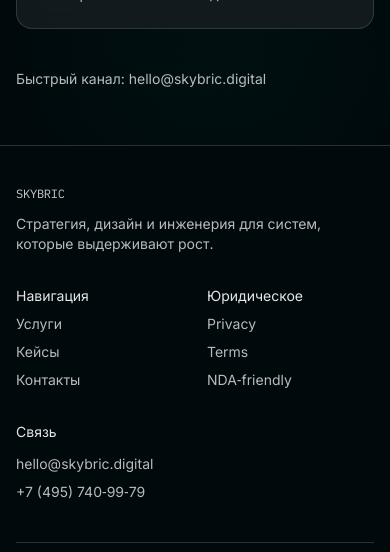
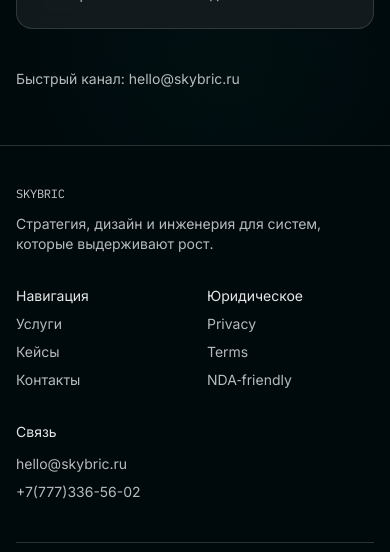
Before and after one commit to iloaq/agency, a Next.js app: page /audit in a window 390 px wide. Shown: the part 552-1104 px from the top of the page. Built offline with nearby package versions, Linux system fonts and the light colour scheme; no server answers.

Commit message:
Update contact information across the site: changed email from hello@skybric.digital to hello@skybric.ru and updated telephone number to +7(777)336-56-02 in multiple components.

```diff
--- a/app/(site)/audit/page.tsx
+++ b/app/(site)/audit/page.tsx
@@ -46,8 +46,8 @@
         <Reveal delay={0.1}>
           <div className="mt-10 text-sm text-[rgb(var(--text-primary-rgb)/0.72)]">
             Быстрый канал:{" "}
-            <a className="focus-ring rounded-md" href="mailto:hello@skybric.digital">
-              hello@skybric.digital
+            <a className="focus-ring rounded-md" href="mailto:hello@skybric.ru">
+              hello@skybric.ru
             </a>
           </div>
         </Reveal>
--- a/app/(site)/contact/page.tsx
+++ b/app/(site)/contact/page.tsx
@@ -24,8 +24,8 @@
           <Reveal>
             <CTA
               title="Письмо"
-              description="hello@skybric.digital"
-              primary={{ label: "Написать", href: "mailto:hello@skybric.digital" }}
+              description="hello@skybric.ru"
+              primary={{ label: "Написать", href: "mailto:hello@skybric.ru" }}
               secondary={{ label: "Запросить аудит", href: "/audit" }}
             />
           </Reveal>
--- a/app/(site)/page.tsx
+++ b/app/(site)/page.tsx
@@ -18,8 +18,8 @@
   const org = organizationJsonLd({
     url: "https://skybric.digital",
     name: "SKybric",
-    email: "hello@skybric.digital",
-    telephone: "+7-495-740-99-79",
+    email: "hello@skybric.ru",
+    telephone: "+7-777-336-56-02",
   });
 
   return (
--- a/shared/components/sections/Hero.tsx
+++ b/shared/components/sections/Hero.tsx
@@ -136,23 +136,23 @@
               <div className="flex items-end justify-end lg:justify-start">
                 <div className="flex flex-col gap-6">
                   <a
-                    href="mailto:hello@skybric.digital"
+                    href="mailto:hello@skybric.ru"
                     className="flex items-center gap-3 hover:opacity-80 transition-opacity"
                     style={{ color: 'var(--current-scheme-text)' }}
                   >
                     <Icon icon={MdEmail} size={24} />
                     <Text variant="large" style={{ color: 'var(--current-scheme-text)' }}>
-                      hello@skybric.digital
+                      hello@skybric.ru
                     </Text>
                   </a>
                   <a
-                    href="tel:+74957409979"
+                    href="tel:+77773365602"
                     className="flex items-center gap-3 hover:opacity-80 transition-opacity"
                     style={{ color: 'var(--current-scheme-text)' }}
                   >
                     <Icon icon={MdPhone} size={24} />
                     <Text variant="large" style={{ color: 'var(--current-scheme-text)' }}>
-                      +7 (495) 740 99 79
+                      +7(777)336-56-02
                     </Text>
                   </a>
                   <a
--- a/shared/components/site/SiteFooter.tsx
+++ b/shared/components/site/SiteFooter.tsx
@@ -63,11 +63,11 @@
           <div className="space-y-3">
             <div className="text-sm text-[rgb(var(--text-primary-rgb)/0.9)]">Связь</div>
             <div className="space-y-2 text-sm text-[rgb(var(--text-primary-rgb)/0.72)]">
-              <a className="focus-ring block rounded-md hover:text-[rgb(var(--text-primary-rgb)/1)]" href="mailto:hello@skybric.digital">
-                hello@skybric.digital
+              <a className="focus-ring block rounded-md hover:text-[rgb(var(--text-primary-rgb)/1)]" href="mailto:hello@skybric.ru">
+                hello@skybric.ru
               </a>
-              <a className="focus-ring block rounded-md hover:text-[rgb(var(--text-primary-rgb)/1)]" href="tel:+74957409979">
-                +7 (495) 740‑99‑79
+              <a className="focus-ring block rounded-md hover:text-[rgb(var(--text-primary-rgb)/1)]" href="tel:+77773365602">
+                +7(777)336-56-02
               </a>
             </div>
           </div>
--- a/shared/components/site/SiteNav.tsx
+++ b/shared/components/site/SiteNav.tsx
@@ -170,15 +170,15 @@
                         <div className="mt-3 space-y-2">
                           <a
                             className="focus-ring block rounded-md text-sm text-[rgb(var(--text-primary-rgb)/0.82)] hover:text-[rgb(var(--text-primary-rgb)/0.95)]"
-                            href="mailto:hello@skybric.digital"
+                            href="mailto:hello@skybric.ru"
                           >
-                            hello@skybric.digital
+                            hello@skybric.ru
                           </a>
                           <a
                             className="focus-ring block rounded-md text-sm text-[rgb(var(--text-primary-rgb)/0.82)] hover:text-[rgb(var(--text-primary-rgb)/0.95)]"
-                            href="tel:+74957409979"
+                            href="tel:+77773365602"
                           >
-                            +7 (495) 740‑99‑79
+                            +7(777)336-56-02
                           </a>
                         </div>
                         <div className="mt-4 text-[11px] text-[rgb(var(--text-primary-rgb)/0.55)]">
```
